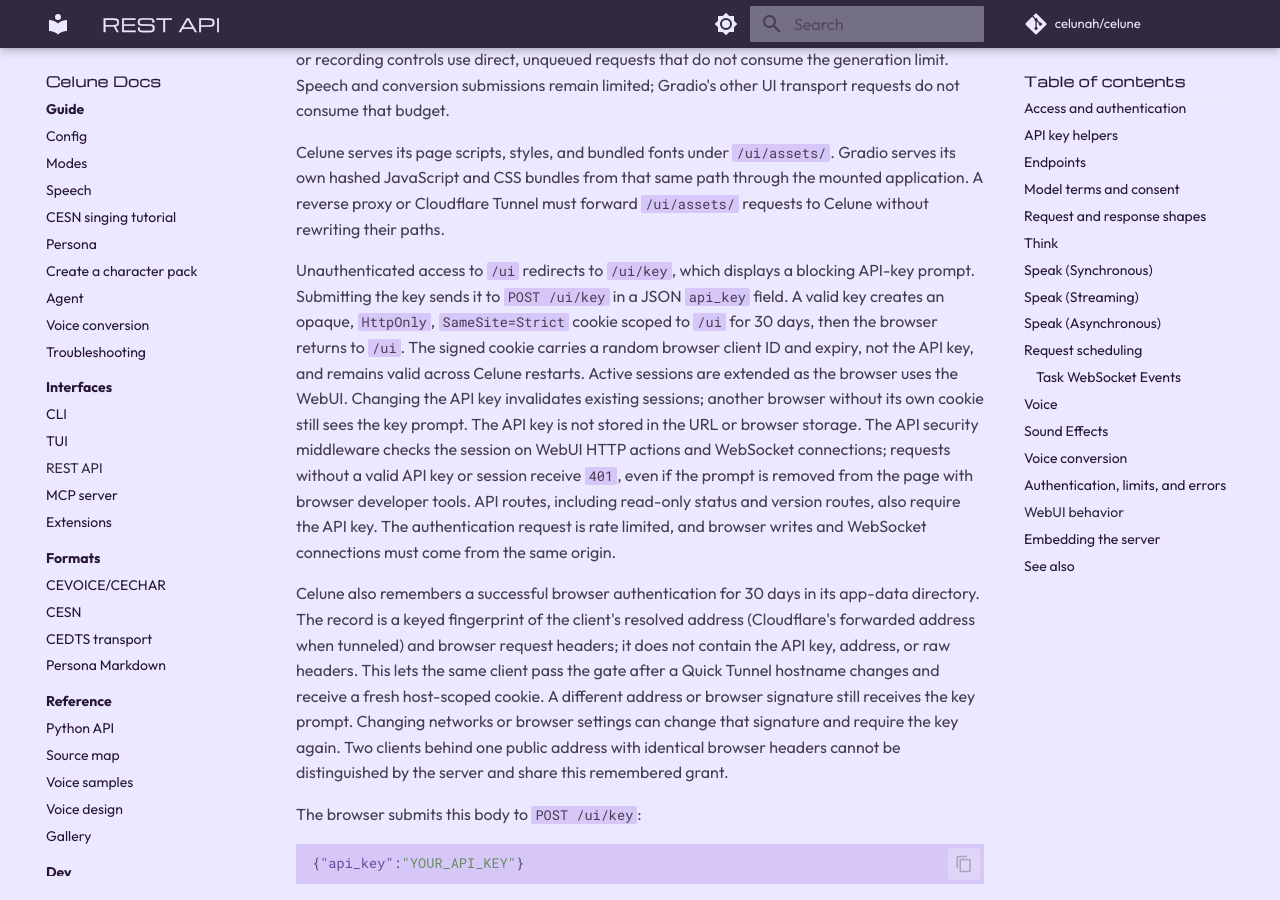
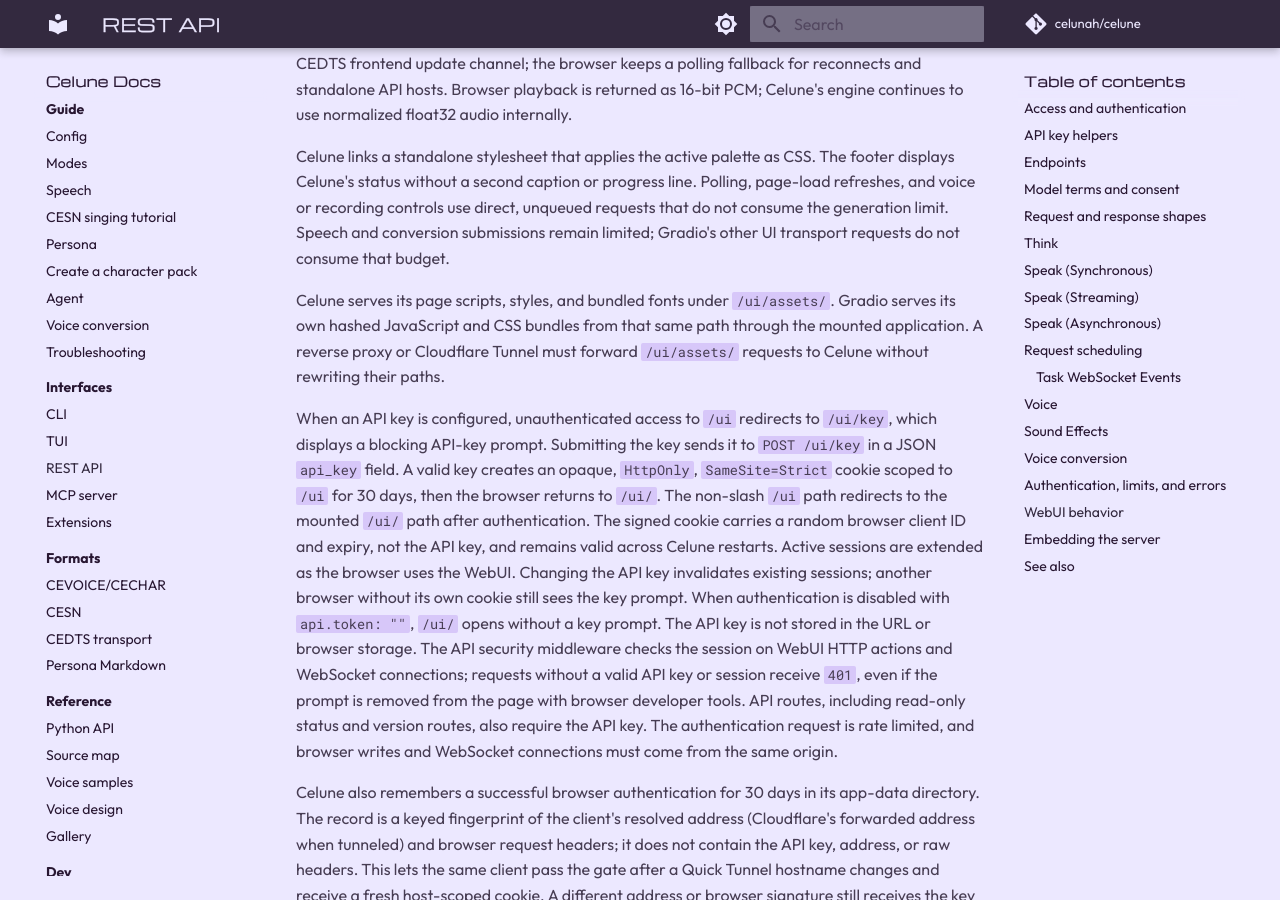
Before and after one commit to celunah/celune, an MkDocs documentation site: the page built from docs/API.md, in a window 1280 px wide and 900 px high, scrolled down 10491 px. Built offline with MkDocs 1.6.1 and Material for MkDocs 9.7.7, drawn with Linux system fonts in a browser that asks for light colours; comment, search, counter and statistics services are not loaded; some of the changed text lies outside the part shown.

Commit message:
fix(api): honor empty tokens and mount WebUI path

```diff
--- a/docs/API.md
+++ b/docs/API.md
@@ -14,12 +14,17 @@
 
 ## Access and authentication
 
-Celune generates a key automatically when `api.token` and
-`CELUNE_API_TOKEN` are unset. The generated key uses the `C-` prefix followed
+Celune generates a key automatically when `api.token` is `null` and
+`CELUNE_API_TOKEN` is unset. A nonempty `CELUNE_API_TOKEN` is used when the
+configuration token is `null`. The generated key uses the `C-` prefix followed
 by 25 uppercase base-36 characters, and persists in Celune's app-data
-`api.key` file. The helper `celune.api.get_or_create_api_key()` returns
-that key to Python integrations; `celune.api.generate_api_key()` creates
-a new key without storing it.
+`api.key` file. Set `api.token: ""` to disable API authentication; this explicit
+empty value also overrides `CELUNE_API_TOKEN`. Any other token value is used as
+the API key. With authentication disabled, requests to the API and WebUI are
+not gated by a key, so keep the listener on localhost unless unauthenticated
+network access is intended. The helper `celune.api.get_or_create_api_key()`
+returns the generated or configured key to Python integrations;
+`celune.api.generate_api_key()` creates a new key without storing it.
 
 Choose `api.access` to control where Celune listens:
 
@@ -93,8 +98,9 @@
 |--------|------|-------------|
 | `GET` | `/v1` | Return Celune's current status. |
 | `GET` | `/v1/version` | Return the running Celune version. |
-| `GET` | `/` | Redirect to the mounted WebUI at `/ui`. |
-| `GET` | `/ui/key` | Show the WebUI API-key prompt. |
+| `GET` | `/` | Redirect to the mounted WebUI at `/ui/`. |
+| `GET` | `/ui/` | Load the mounted WebUI. |
+| `GET` | `/ui/key` | Show the API-key prompt when authentication is enabled. |
 | `POST` | `/ui/key` | Exchange the API key for a browser WebUI session. |
 | `POST` | `/v1/think` | Ask Celune to think through Persona and reply asynchronously through her normal speech pipeline. |
 | `POST` | `/v1/speak` | Queue speech and return one complete `audio/flac` response. |
@@ -481,18 +487,21 @@
 through the mounted application. A reverse proxy or Cloudflare Tunnel must
 forward `/ui/assets/` requests to Celune without rewriting their paths.
 
-Unauthenticated access to `/ui` redirects to `/ui/key`, which displays a
-blocking API-key prompt. Submitting the key sends it to `POST /ui/key` in a
-JSON `api_key` field. A valid key creates an opaque, `HttpOnly`,
-`SameSite=Strict` cookie scoped to `/ui` for 30 days, then the browser returns
-to `/ui`. The signed cookie carries a random browser client ID and expiry, not
-the API key, and remains valid across Celune restarts. Active sessions are
-extended as the browser uses the WebUI. Changing the API key invalidates
-existing sessions; another browser without its own cookie still sees the key
-prompt. The API key is not stored in the URL or browser storage. The API
-security middleware checks the session on WebUI HTTP actions and WebSocket
-connections; requests without a valid API key or session receive `401`, even
-if the prompt is removed from the page with browser developer tools. API
+When an API key is configured, unauthenticated access to `/ui` redirects to
+`/ui/key`, which displays a blocking API-key prompt. Submitting the key sends it
+to `POST /ui/key` in a JSON `api_key` field. A valid key creates an opaque,
+`HttpOnly`, `SameSite=Strict` cookie scoped to `/ui` for 30 days, then the
+browser returns to `/ui/`. The non-slash `/ui` path redirects to the mounted
+`/ui/` path after authentication. The signed cookie carries a random browser
+client ID and expiry, not the API key, and remains valid across Celune restarts.
+Active sessions are extended as the browser uses the WebUI. Changing the API
+key invalidates existing sessions; another browser without its own cookie still
+sees the key prompt. When authentication is disabled with `api.token: ""`,
+`/ui/` opens without a key prompt. The API key is not stored in the URL or
+browser storage. The API security middleware checks the session on WebUI HTTP
+actions and WebSocket connections; requests without a valid API key or session
+receive `401`, even if the prompt is removed from the page with browser
+developer tools. API
 routes, including read-only status and version routes, also require the API
 key. The authentication request is rate limited, and browser writes and
 WebSocket connections must come from the same origin.
```
Also changed, not shown: docs/user-guide/configuration.md (+5 -0 lines), 6 other files.
